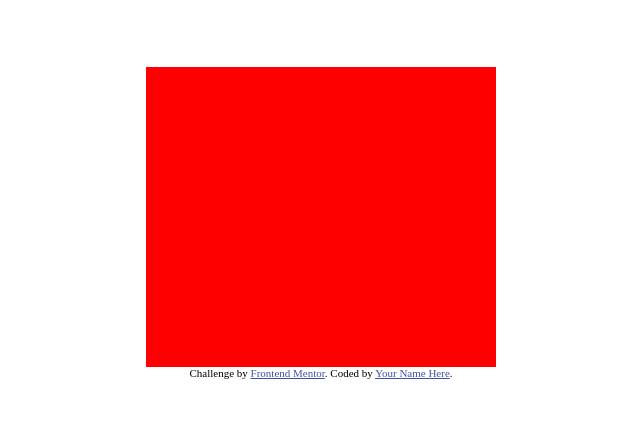
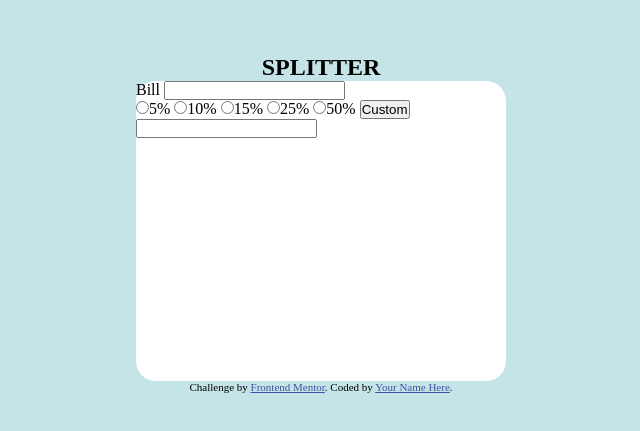
Before and after one commit to Jaime9611/tip-calculator, a website built with webpack: page public/index.html in a window 1280 px wide. Shown: the part 177-608 px from the top of the page, without its empty margins (319-959 px from the left). Built offline with nearby package versions, Linux system fonts and the light colour scheme; files whose address does not match are found by name.

Commit message:
Card layout and bill input

```diff
--- a/public/index.html
+++ b/public/index.html
@@ -33,8 +33,27 @@
     </style>
   </head>
   <body class="flex flex--dr flex--all-center">
+    <h2 class="header-title">SPLITTER</h2>
     <div class="container flex--dr flex--all-center">
-      <div class="card"></div>
+      <div class="card">
+        <div class="form-bill">
+          <form class="form">
+            <div class="form-bill__bill-total">
+              <label for="total-bill">Bill</label>
+              <input type="number" name="total-bill" id="total-bill" />
+            </div>
+            <div class="form-bill__tip-selector">
+              <input type="radio" name="tip" id="t1" />5%
+              <input type="radio" name="tip" id="t2" />10%
+              <input type="radio" name="tip" id="t3" />15%
+              <input type="radio" name="tip" id="t4" />25%
+              <input type="radio" name="tip" id="t5" />50%
+              <button>Custom</button>
+              <input type="number" name="tip" id="t6" />
+            </div>
+          </form>
+        </div>
+      </div>
     </div>
     <!-- Bill Select Tip % 5% 10% 15% 25% 50% Custom Number of People Tip Amount /
     person Total / person Reset -->
--- a/src/styles/components/cards.scss
+++ b/src/styles/components/cards.scss
@@ -3,5 +3,6 @@
 .card {
   width: 100%;
   height: f.rem(300);
-  background-color: red;
+  background-color: var(--white);
+  border-radius: f.rem(20);
 }
--- a/src/styles/layout/body.scss
+++ b/src/styles/layout/body.scss
@@ -1,4 +1,5 @@
 body {
   width: 100vw;
   height: 100vh;
+  background-color: var(--primary-light-grayish-cyan);
 }
--- a/src/styles/layout/content.scss
+++ b/src/styles/layout/content.scss
@@ -18,6 +18,6 @@
 }
 
 .container {
-  width: f.rem(350);
+  width: f.rem(370);
   height: f.rem(300); // temporal
 }
```
